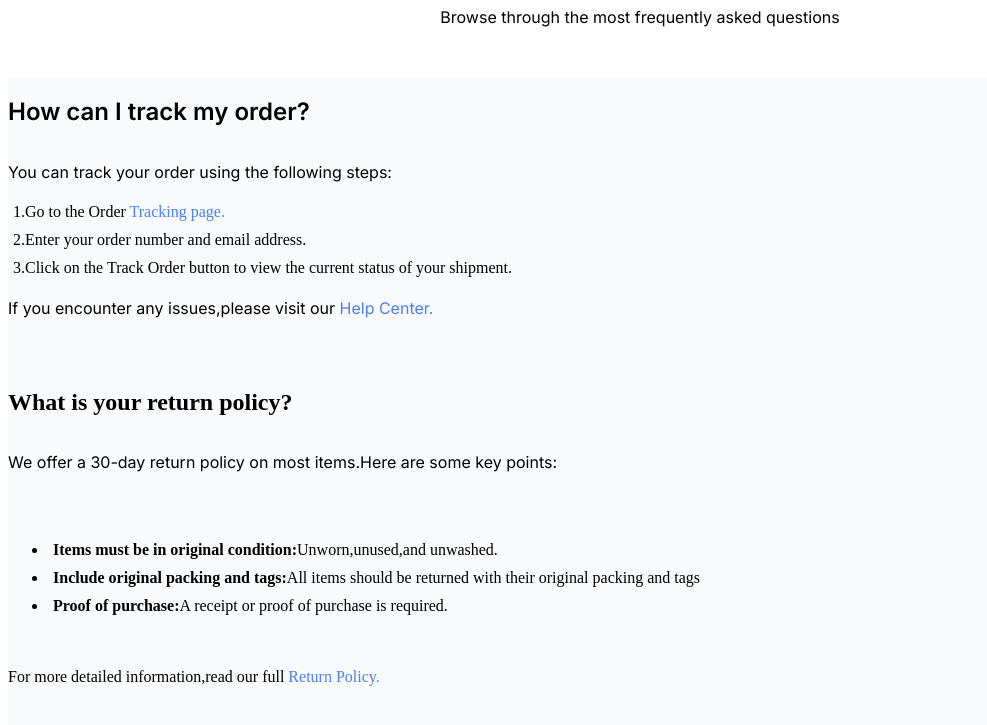
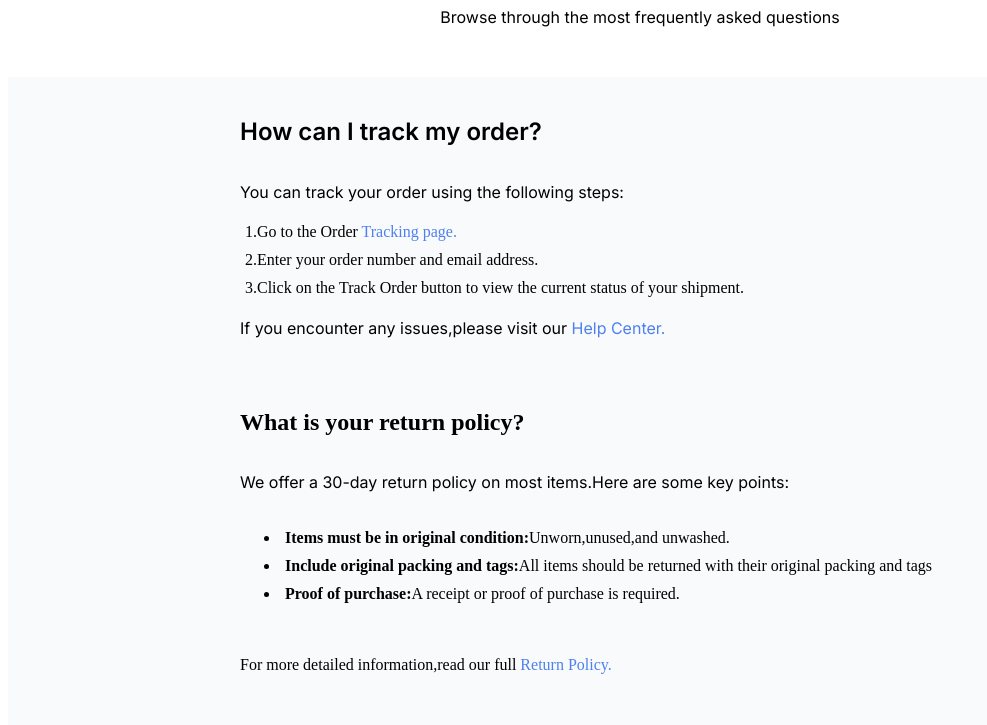
Before and after one commit to Wednesday-Luna/Wednesday-Luna.github.io, a plain HTML site: page index.html in a window 1280 px wide. Shown: the part 105-830 px from the top of the page, without its empty margins (0-987 px from the left). Drawn offline with Linux system fonts and the light colour scheme.

Commit message:
solve some issue

```diff
--- a/index.html
+++ b/index.html
@@ -50,7 +50,6 @@
                 We offer a 30-day return policy on most items.Here are some key points:
             </p>
 
-            <p>
             <ul>
                 <li class="second">
                     <strong>Items must be in original condition:</strong>Unworn,unused,and unwashed.
--- a/main.css
+++ b/main.css
@@ -19,6 +19,7 @@ p {
 .essay {
     background: #F8FAFC;
     margin-top: 50px;
+    padding: 20px;
 }
 
 .small {
@@ -50,6 +51,8 @@ p {
 .passage {
     display: flex;
     flex-direction: column;
+    max-width: 800px;
+    margin: 0 auto;
 }
 
 .one {
```
